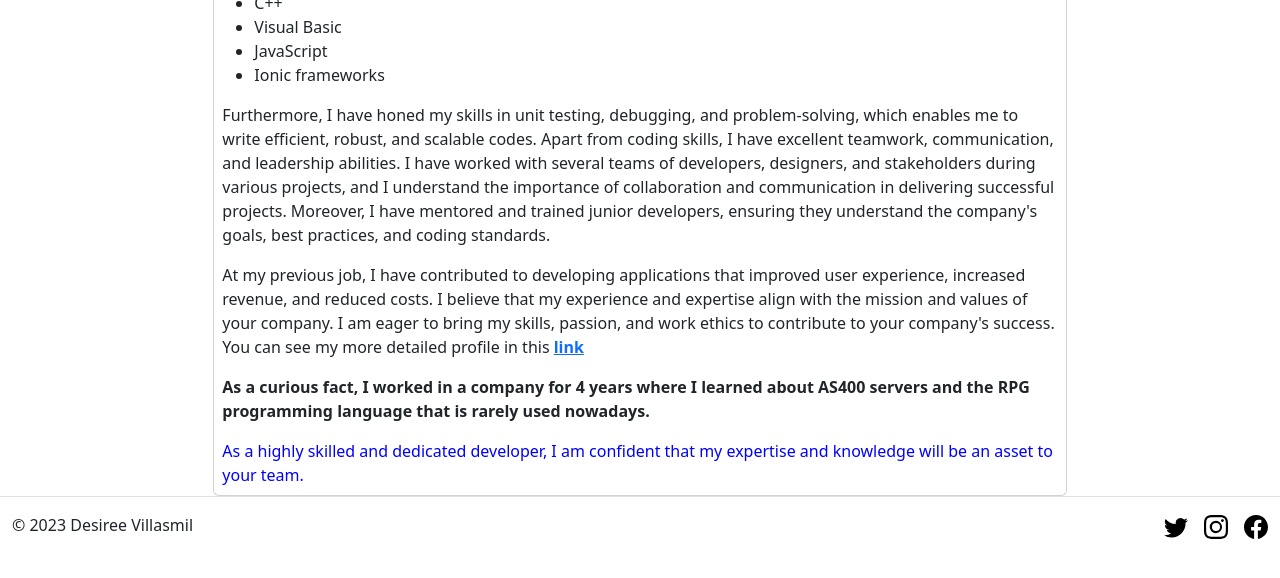
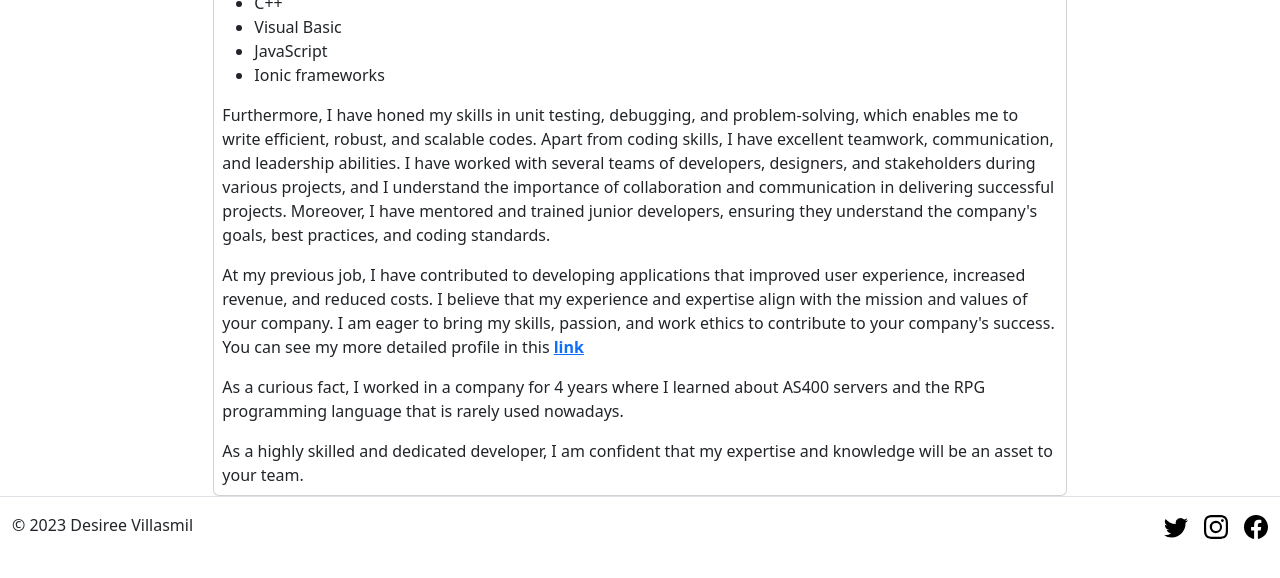
Before and after one commit to desicarola/personalWebsite, a plain HTML site: page about-me.html in a window 1280 px wide. Shown: the part 580-1158 px from the top of the page. Drawn offline with nearby package versions, Linux system fonts and the light colour scheme.

Commit message:
Roll Back Step 4

```diff
--- a/about-me.html
+++ b/about-me.html
@@ -59,8 +59,8 @@
         </ul>
         <p class="card-text">Furthermore, I have honed my skills in unit testing, debugging, and problem-solving, which enables me to write efficient, robust, and scalable codes. Apart from coding skills, I have excellent teamwork, communication, and leadership abilities. I have worked with several teams of developers, designers, and stakeholders during various projects, and I understand the importance of collaboration and communication in delivering successful projects. Moreover, I have mentored and trained junior developers, ensuring they understand the company's goals, best practices, and coding standards.</p>
         <p class="card-text">At my previous job, I have contributed to developing applications that improved user experience, increased revenue, and reduced costs. I believe that my experience and expertise align with the mission and values of your company. I am eager to bring my skills, passion, and work ethics to contribute to your company's success. You can see my more detailed profile in this <a href="https:\\www.linkedin.com/in/desiree-villasmil/" target="_blank" class="black"> <b>link</b></a> </p>
-        <p class="card-text"><strong>As a curious fact, I worked in a company for 4 years where I learned about AS400 servers and the RPG programming language that is rarely used nowadays.</strong></p>
-        <p class="card-text" style="color:blue;">As a highly skilled and dedicated developer, I am confident that my expertise and knowledge will be an asset to your team.</p>
+        <p class="card-text">As a curious fact, I worked in a company for 4 years where I learned about AS400 servers and the RPG programming language that is rarely used nowadays.</p>
+        <p class="card-text">As a highly skilled and dedicated developer, I am confident that my expertise and knowledge will be an asset to your team.</p>
       </div>
     </div>
   </main>
```
